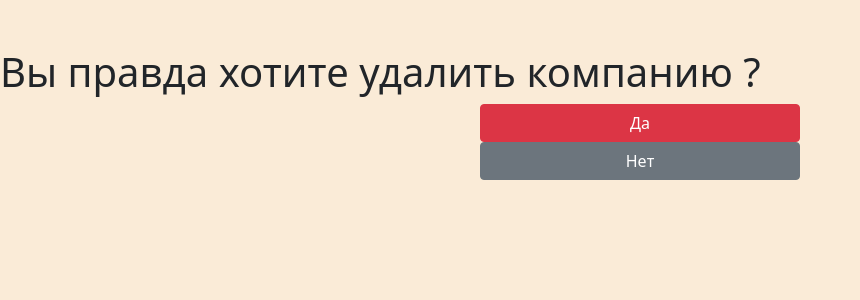
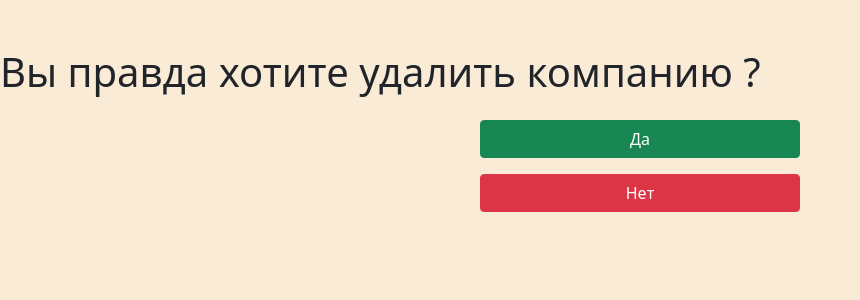
Before and after one commit to Andr-Den/Defectors, a Next.js app in the folder frontend/: page /remove/1 in a window 1280 px wide. Shown: the top 300 px of the page, without its empty margins (0-860 px from the left). Built offline with nearby package versions, Linux system fonts and the light colour scheme; no server answers.

Commit message:
add styles for remove page

```diff
--- a/frontend/src/pages/remove/[id].js
+++ b/frontend/src/pages/remove/[id].js
@@ -22,8 +22,8 @@ import store from '../../app/store';
   return (
     <div className="d-flex flex-column mt-5">
       <h1>Вы правда хотите удалить компанию {company.name}?</h1>
-      <Button variant="danger" className="w-25 m-auto" onClick={() => {router.push('/'); dispatch(deleteCompany(company))}}>Да</Button>
-      <Button variant="secondary" className="w-25 m-auto" onClick={handleClick}>Нет</Button>
+      <Button variant="success" className="w-25 m-auto mt-3" onClick={() => {router.push('/'); dispatch(deleteCompany(company))}}>Да</Button>
+      <Button variant="danger" className="w-25 m-auto mt-3" onClick={handleClick}>Нет</Button>
     </div>
   );
 }
```
